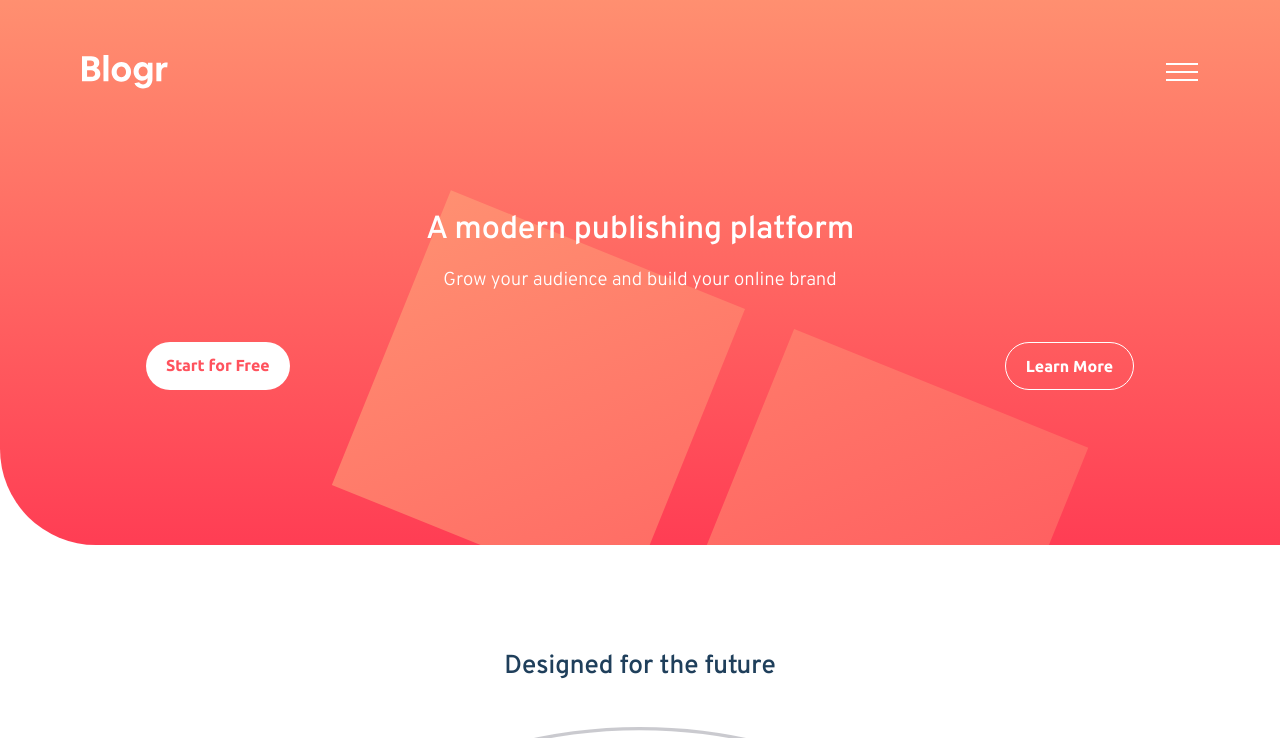
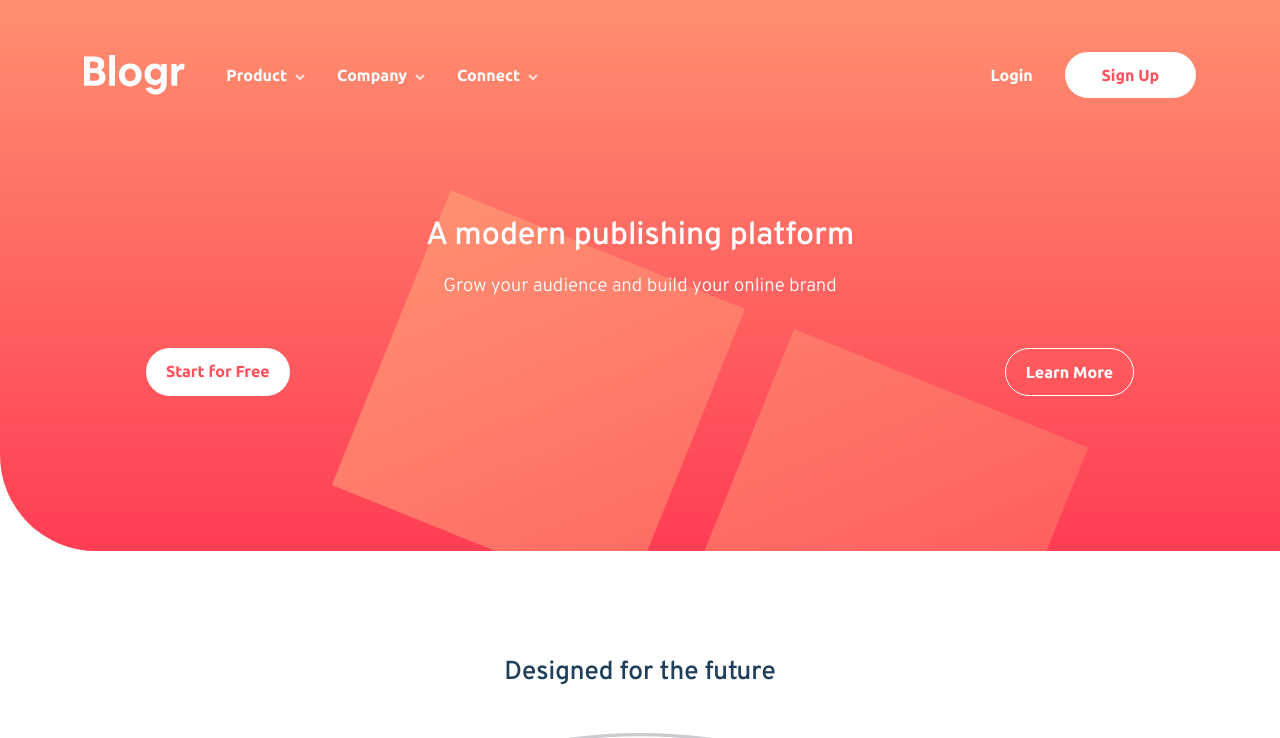
Before and after one commit to MishaHernandez/blogr-landing-page, a website built with webpack: page src/index.html in a window 1280 px wide. Shown: the top 738 px of the page. Built offline with nearby package versions, Linux system fonts and the light colour scheme.

Commit message:
added navbar styles for desktop.

```diff
--- a/src/index.html
+++ b/src/index.html
@@ -18,7 +18,13 @@
       <div id="menu" class="navbar__menu-session">
         <div class="navbar__menu">
           <div>
-            <p class="navbar__menu-item">Product <img src="./images/icon-arrow-dark.svg" alt="arrow"></p>
+            <p class="navbar__menu-item">Product
+              <!-- <img src="./images/icon-arrow-dark.svg" alt="arrow"> -->
+              <picture>
+                <source media="(min-width: 1200px)" srcset="./images/icon-arrow-light.svg">
+                <img src="./images/icon-arrow-dark.svg" alt="arrow">
+              </picture>
+            </p>
 
             <ul class="navbar__submenu">
                 <li><a class="navbar__submenu-link" href="#">Overview</a></li>
@@ -30,7 +36,12 @@
           </div>
 
           <div>
-            <p class="navbar__menu-item">Company <img src="./images/icon-arrow-dark.svg" alt="arrow"></p>
+            <p class="navbar__menu-item">Company
+              <picture>
+                <source media="(min-width: 1200px)" srcset="./images/icon-arrow-light.svg">
+                <img src="./images/icon-arrow-dark.svg" alt="arrow">
+              </picture>
+            </p>
 
             <ul class="navbar__submenu">
               <li><a class="navbar__submenu-link" href="#">About</a></li>
@@ -41,7 +52,12 @@
           </div>
 
           <div>
-            <p class="navbar__menu-item">Connect <img src="./images/icon-arrow-dark.svg" alt="arrow"></p>
+            <p class="navbar__menu-item">Connect
+              <picture>
+                <source media="(min-width: 1200px)" srcset="./images/icon-arrow-light.svg">
+                <img src="./images/icon-arrow-dark.svg" alt="arrow">
+              </picture>
+            </p>
 
             <ul class="navbar__submenu">
               <li><a class="navbar__submenu-link" href="#">Contact</a></li>
--- a/src/js/index.js
+++ b/src/js/index.js
@@ -6,7 +6,7 @@ import "../images/logo.svg";
 // import bgPatternIntro from "../images/bg-pattern-intro.svg";
 import "../images/favicon-32x32.png";
 // import iconArrowDark from "../images/icon-arrow-dark.svg";
-import iconArrowLight from "../images/icon-arrow-light.svg";
+// import iconArrowLight from "../images/icon-arrow-light.svg";
 import iconClose from "../images/icon-close.svg";
 import iconHamburger from "../images/icon-hamburger.svg";
 // import illustrationEditorDesktop from "../images/illustration-editor-desktop.svg";
--- a/src/js/menu.js
+++ b/src/js/menu.js
@@ -10,7 +10,7 @@ menuIcon.addEventListener('click', () => {
 
 menu.firstElementChild.addEventListener('click', (e)=> {
     if (e.target.className === 'navbar__menu-item') {
-        e.target.firstElementChild.classList.toggle('js-rotate-arrow');
+        e.target.firstElementChild.firstElementChild.nextElementSibling.classList.toggle('js-rotate-arrow');
         e.target.nextElementSibling.classList.toggle('js-show-submenu');
     }
 })
--- a/src/scss/components/buttons.scss
+++ b/src/scss/components/buttons.scss
@@ -30,6 +30,11 @@
         font-size: 17px;
         color: $headings;
         font-weight: 700;
+        @include desktop-up {
+            color: $text;
+            font-family: $font2;
+            font-size: 16px;
+        }
     }
 
     &:last-child {
@@ -39,5 +44,10 @@
         color: $text;
         border-radius: 2rem;
         padding: 14px 2.3rem;
+        @include desktop-up {
+            background-image: none;
+            background-color: #fff;
+            color: $cta-text;
+        }
     }
 }
--- a/src/scss/components/menu.scss
+++ b/src/scss/components/menu.scss
@@ -8,20 +8,42 @@
         text-align: center;
         padding: 1.4375rem 1.4375rem;
         border-radius: 4px;
+        @include desktop-up {
+            position: static;
+            display: flex;
+            justify-content: space-between;
+            background-color: transparent;
+            padding-left: 0;
+            padding-right: 0;
+            // width: 87.2%;
+        }
     }
     &__menu {
         font-weight: 600;
         border-bottom: 1px solid rgba(211, 211, 211, .5);
+        @include desktop-up {
+            display: flex;
+            border-bottom: 0;
+        }
 
         &-item {
             font-size: 17px;
             color: $headings;
             cursor: default;
+            @include desktop-up {
+                color: $text;
+                margin-right: 2rem;
+                font-family: $font2;
+                font-size: 16px;
+            }
 
             img {
                 width: 10px;
                 margin-left: 4px;
                 pointer-events: none;
+                @include desktop-up {
+                    content: url("../images/icon-arrow-light.svg");
+                }
             }
         }
     }
@@ -32,8 +54,10 @@
         padding: 1rem;
         height: 0;
         padding: 0;
-        // margin: 0;
         overflow-y: hidden;
+        @include desktop-up {
+            margin: 0;
+        }
 
         &-link {
             display: inline-block;
@@ -49,6 +73,12 @@
         row-gap: 1rem;
         padding-top: 2rem; /* test */
         padding-bottom: 8px;
+        @include desktop-up {
+            flex-direction: row;
+            align-items: center;
+            column-gap: 2rem;
+            padding: 0;
+        }
 
         // &-link { }
     }
--- a/src/scss/components/navbar.scss
+++ b/src/scss/components/navbar.scss
@@ -2,10 +2,14 @@
     display: flex;
     justify-content: space-between;
     align-items: center;
-    height: 34px;
+    height: 2.125rem;
     width: 87.2%;
+    max-width: 69.5rem;
     margin-left: auto;
     margin-right: auto;
+    @include desktop-up {
+        height: 2.5rem;
+    }
 
     &__logo {
         display: inline-block;
@@ -16,6 +20,9 @@
         display: inline-block;
         width: auto;
         height: auto;
+        @include desktop-up {
+            display: none;
+        }
     }
 
     // &__menu-session {
--- /dev/null
+++ b/src/scss/layouts/breakpoints.scss
@@ -0,0 +1,19 @@
+@mixin phone-only {
+    @media (max-width: 599px) { @content; }
+}
+
+@mixin tablet-portrait-up {
+    @media (min-width: 600px) { @content; }
+}
+
+@mixin tablet-landscape-up {
+    @media (min-width: 900px) { @content; }
+}
+
+@mixin desktop-up {
+    @media (min-width: 1200px) { @content; }
+}
+
+@mixin big-desktop-up {
+    @media (min-width: 1800px) { @content; }
+}
--- a/src/scss/main.scss
+++ b/src/scss/main.scss
@@ -2,6 +2,7 @@
 @import 'generic/normalize';
 @import 'generic/fonts';
 @import 'settings/variables';
+@import 'layouts/breakpoints';
 @import 'layouts/header';
 @import 'components/navbar';
 @import 'components/menu';
```
